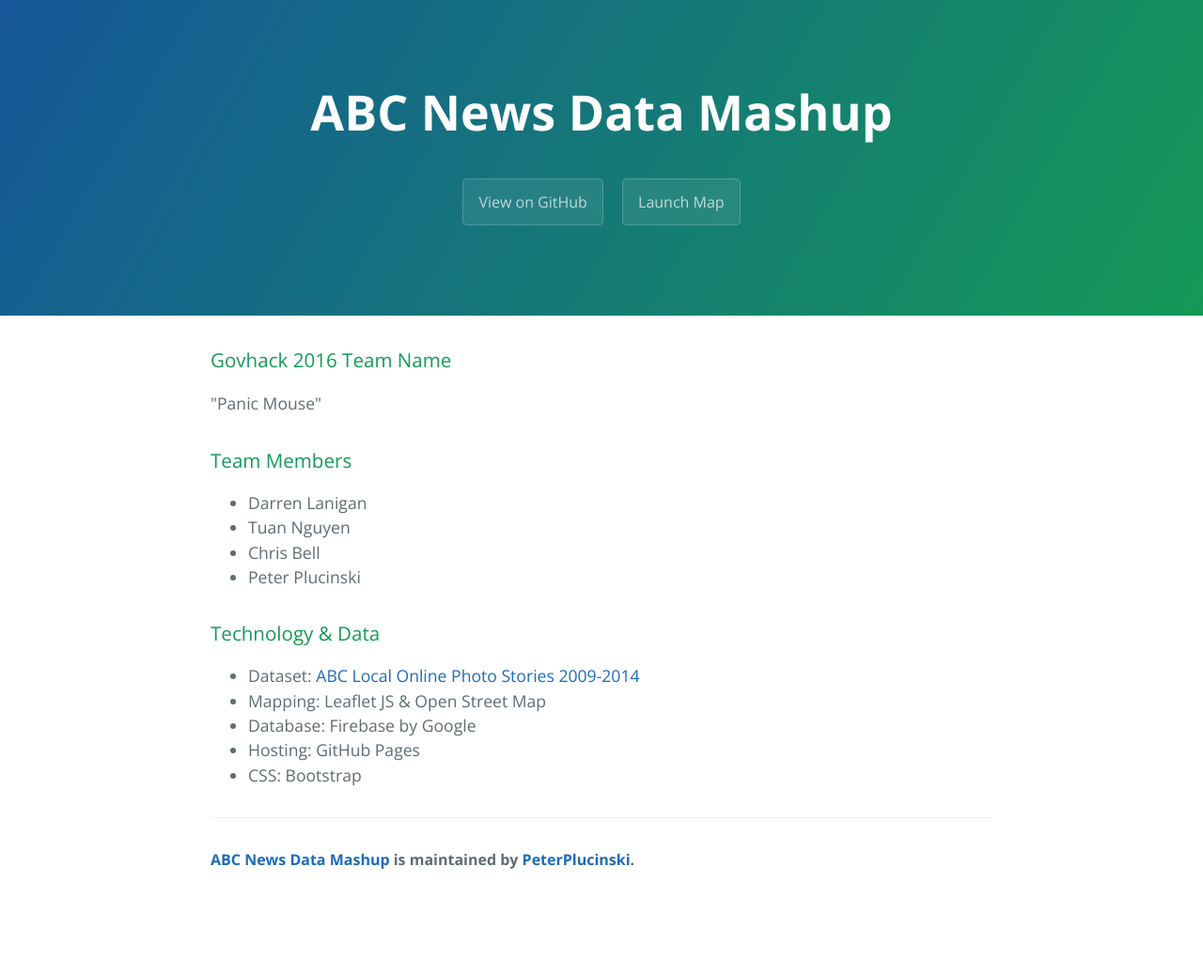
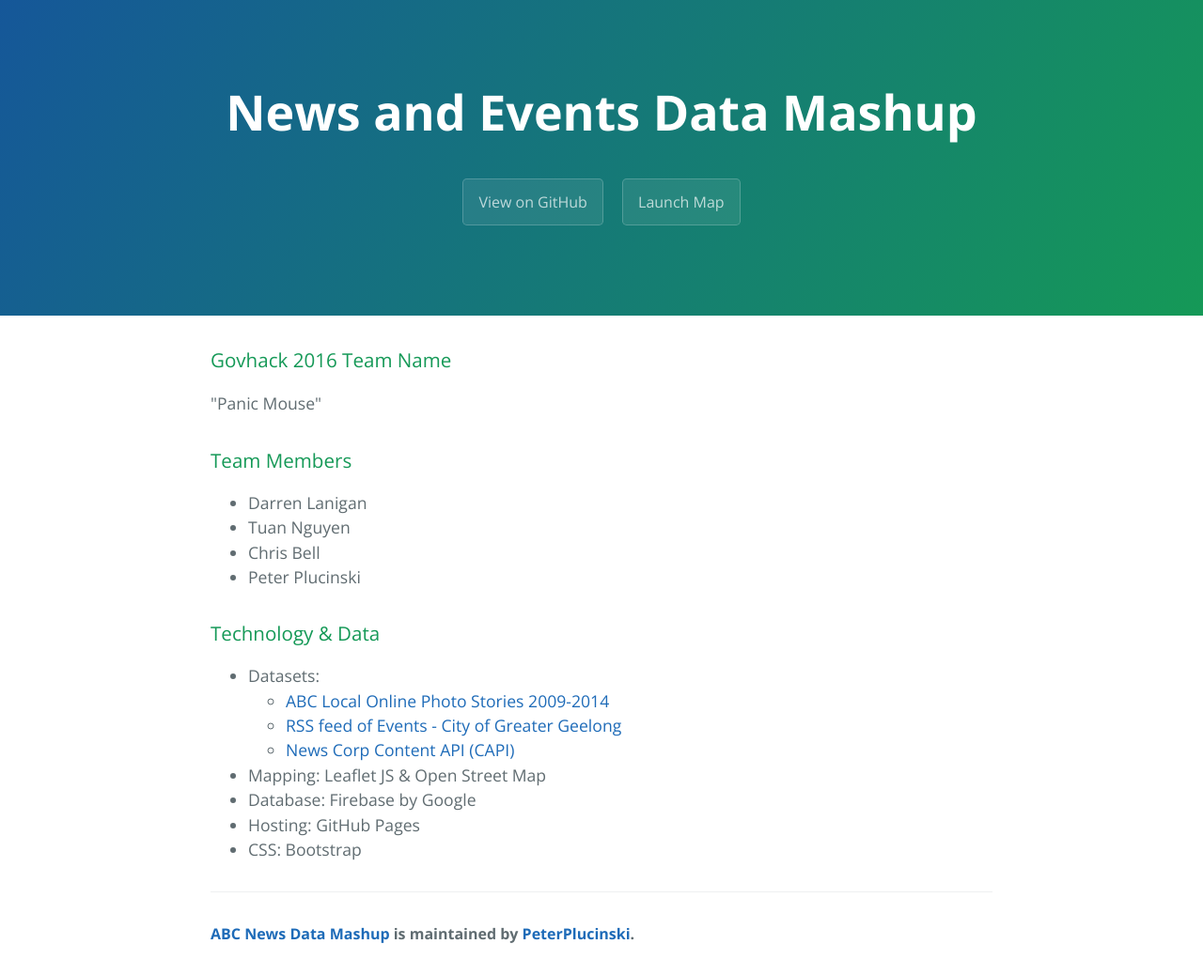
Before and after one commit to lightbringer1991/news-data-map, a plain HTML site: page index.html in a window 1280 px wide. Shown: the whole page at 94% size. Before the commit the page ends 959 px from the top, so only its background shows below. Drawn offline with nearby package versions, Linux system fonts and the light colour scheme.

Commit message:
update index page

```diff
--- a/index.html
+++ b/index.html
@@ -2,7 +2,7 @@
 <html lang="en-us">
     <head>
         <meta charset="UTF-8">
-        <title>ABC News Data Mashup</title>
+        <title>News and Events Data Mashup</title>
         <meta name="viewport" content="width=device-width, initial-scale=1">
         <link rel="stylesheet" type="text/css" href="stylesheets/normalize.css" media="screen">
         <link href='https://fonts.googleapis.com/css?family=Open+Sans:400,700' rel='stylesheet' type='text/css'>
@@ -11,7 +11,7 @@
     </head>
     <body>
         <section class="page-header">
-            <h1 class="project-name">ABC News Data Mashup</h1>
+            <h1 class="project-name">News and Events Data Mashup</h1>
             <h2 class="project-tagline"></h2>
             <a href="https://github.com/PeterPlucinski/news-data-map" class="btn">View on GitHub</a>
             <a href="map.html" class="btn">Launch Map</a>
@@ -41,7 +41,13 @@
             <h3>Technology &amp; Data</h3>
             <ul>
                 <li>
-                    Dataset: <a href="https://data.gov.au/dataset/abc-local-online-photo-stories-2009-2014">ABC Local Online Photo Stories 2009-2014</a>
+                    Datasets:
+                    <ul>
+                        <li><a href="https://data.gov.au/dataset/abc-local-online-photo-stories-2009-2014">ABC Local Online Photo Stories 2009-2014</a></li>
+                        <li><a href="https://www.data.gov.au/dataset/geelong-events">RSS feed of Events - City of Greater Geelong</a></li>
+                        <li><a href="http://portal.govhack.org/datasets/2016/australia/newscorp/news-corp-content-api-%28capi%29-sa.html">News Corp Content API (CAPI)</a></li>
+
+                    </ul>
                 </li>
                 <li>
                     Mapping: Leaflet JS &amp; Open Street Map
```
